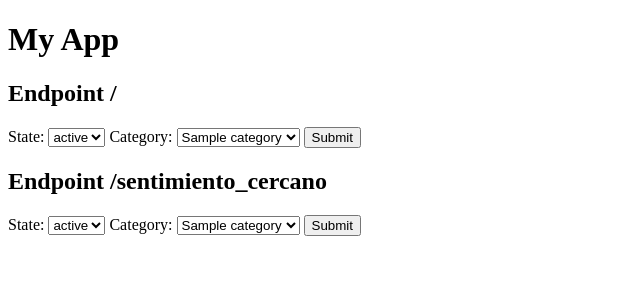
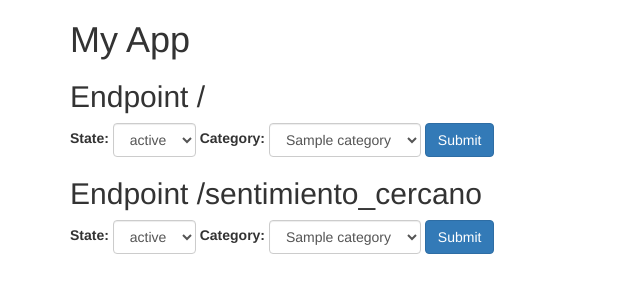
Before and after one commit to AnndrezRivera/interfaz_api, a FastAPI app: template templates/index.html in a window 1280 px wide. Shown: the top 300 px of the page, without its empty margins (0-640 px from the left). Run offline with FastAPI, Linux system fonts and the light colour scheme; the template is opened without the code that fills it: most values are stand-ins (such as "Sample title", 1, 10 or a date in 2020); parts of the project's set-up code (start-up, migrations or seed data) failed here and were passed over; some libraries are stand-ins or nearby versions.

Commit message:
Update index.html

```diff
--- a/templates/index.html
+++ b/templates/index.html
@@ -2,40 +2,58 @@
 <html>
   <head>
     <title>My App</title>
+    <!-- Agrega el CSS de Bootstrap -->
+    <link rel="stylesheet" href="https://maxcdn.bootstrapcdn.com/bootstrap/3.3.7/css/bootstrap.min.css">
   </head>
   <body>
+    <div class="container">
       <h1>My App</h1>
       <h2>Endpoint /</h2>
-    <form method="post">
+      <!-- Utiliza los estilos de formulario de Bootstrap -->
+      <form method="post" class="form-inline">
+        <div class="form-group">
           <label for="state">State:</label>
-      <select id="state" name="state">
+          <select id="state" name="state" class="form-control">
             {% for state in states %}
               <option value="{{ state }}">{{ state }}</option>
             {% endfor %}
           </select>
+        </div>
+        <div class="form-group">
           <label for="categoria">Category:</label>
-      <select id="categoria" name="categoria">
+          <select id="categoria" name="categoria" class="form-control">
             {% for category in categories %}
               <option value="{{ category }}">{{ category }}</option>
             {% endfor %}
           </select>
-      <input type="submit" value="Submit">
+        </div>
+        <input type="submit" value="Submit" class="btn btn-primary">
       </form>
       <h2>Endpoint /sentimiento_cercano</h2>
-    <form method="post" action="/sentimiento_cercano">
+      <!-- Utiliza los estilos de formulario de Bootstrap -->
+      <form method="post" action="/sentimiento_cercano" class="form-inline">
+        <div class="form-group">
           <label for="state">State:</label>
-      <select id="state" name="state">
+          <select id="state" name="state" class="form-control">
             {% for state in states %}
               <option value="{{ state }}">{{ state }}</option>
             {% endfor %}
           </select>
+        </div>
+        <div class="form-group">
           <label for="categoria">Category:</label>
-      <select id="categoria" name="categoria">
+          <select id="categoria" name="categoria" class="form-control">
             {% for category in categories %}
               <option value="{{ category }}">{{ category }}</option>
             {% endfor %}
           </select>
-      <input type="submit" value="Submit">
+        </div>
+        <input type="submit" value="Submit" class="btn btn-primary">
       </form>
+    </div>
+
+    <!-- Agrega el JavaScript de Bootstrap -->
+    <script src="<URL>"></script>
+    <script src="<URL>"></script>
   </body>
 </html>
```
Lines whose indentation alone changed are shown as unchanged.
